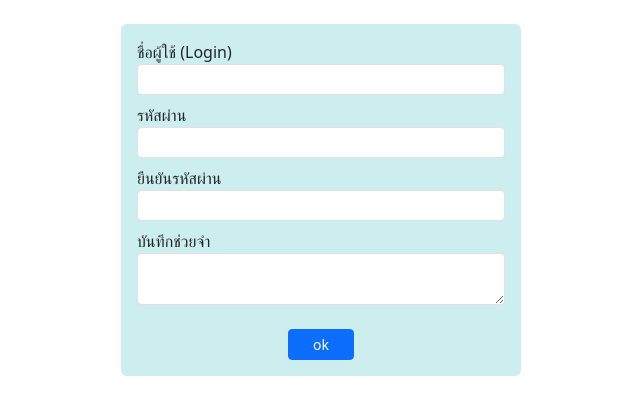
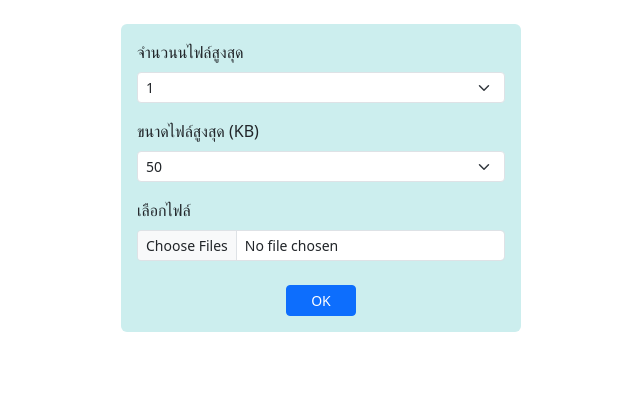
Before and after one commit to ZenJO204/app1, a React (Create React App) app: page / in a window 1280 px wide. Shown: the top 414 px of the page, without its empty margins (319-959 px from the left). Built offline with nearby package versions, Linux system fonts and the light colour scheme.

Commit message:
Select File

```diff
--- a/src/App.js
+++ b/src/App.js
@@ -1,5 +1,6 @@
 import React from "react"
 import FormText from './form-text';
+import FormSelectFile from './form-select-file';
 export default function App () {
-    return <FormText/>
+    return <FormSelectFile/>
 }
--- /dev/null
+++ b/src/form-select-file.js
@@ -0,0 +1,65 @@
+import react  from "react";
+
+export default function FormSelectFile() {
+    const inputFile = react.useRef()
+    const selectMaxNumFiles = react.useRef()
+    const selectMaxSize = react.useRef()
+
+    let maxNumfiles = [1,2,3,4,5]
+    let maxSizes = [50,100,200,500,1000]
+    const onClickButton = () => {
+        let maxNumFiles = selectMaxNumFiles.current.value
+        let maxSize = selectMaxSize.current.value
+        if(inputFile.current.files.length > maxNumFiles){
+            alert(`คุณสามารถเลือกไฟล์ได้ไม่เกิน${maxNumFiles}ไฟล์`)
+            return
+        }
+        for(let f of inputFile.current.files){
+            if(f.size > maxSize*1000){
+                alert(`ขนาดของแต่ละไฟล์ต้องไม่เกิน${maxSize}KB`)
+                return
+            }
+        }
+        alert('File OK')
+    }
+    return(
+        <div className="mt-4 mx-auto p-3 rounded"
+            style = {{width:'400px', background:'#cee'}}>
+
+            <from>
+                <div className="form-group mb-3">
+                    <label htmlFor="maxNumFiles"className="form-label">จำนวนนไฟล์สูงสุด</label>
+                    <select id="" className="form-select form-select-sm" ref={selectMaxNumFiles}>
+                        {
+                            maxNumfiles.map(i => {
+                                return <option key={i} value={i}>{i}</option>
+                            })
+                        }
+                    </select>
+                </div>
+                <div className="form-group mb-3">
+                    <label htmlFor="maxNumFiles"className="form-label">ขนาดไฟล์สูงสุด (KB)</label>
+                    <select id="" className="form-select form-select-sm" ref={selectMaxSize}>
+                        {
+                            maxSizes.map(i => {
+                                return <option key={i} value={i}>{i}</option>
+                            })
+                        }
+                    </select>
+                </div>
+                <div className="form-group mb-3">
+                        <label htmlFor="file" className="form-label">เลือกไฟล์</label>
+                        <input type="file"id="file"accept="image/*"
+                            className="form-control form-control-sm" ref={inputFile} multiple/>
+                </div>
+
+                <div className="text-center mt-4">
+                        <button type="button" className="btn btn-sm btn-primary px-4"
+                            onClick={onClickButton}>OK
+                        </button>
+                </div>
+            </from>
+
+        </div>
+    )
+}
```
